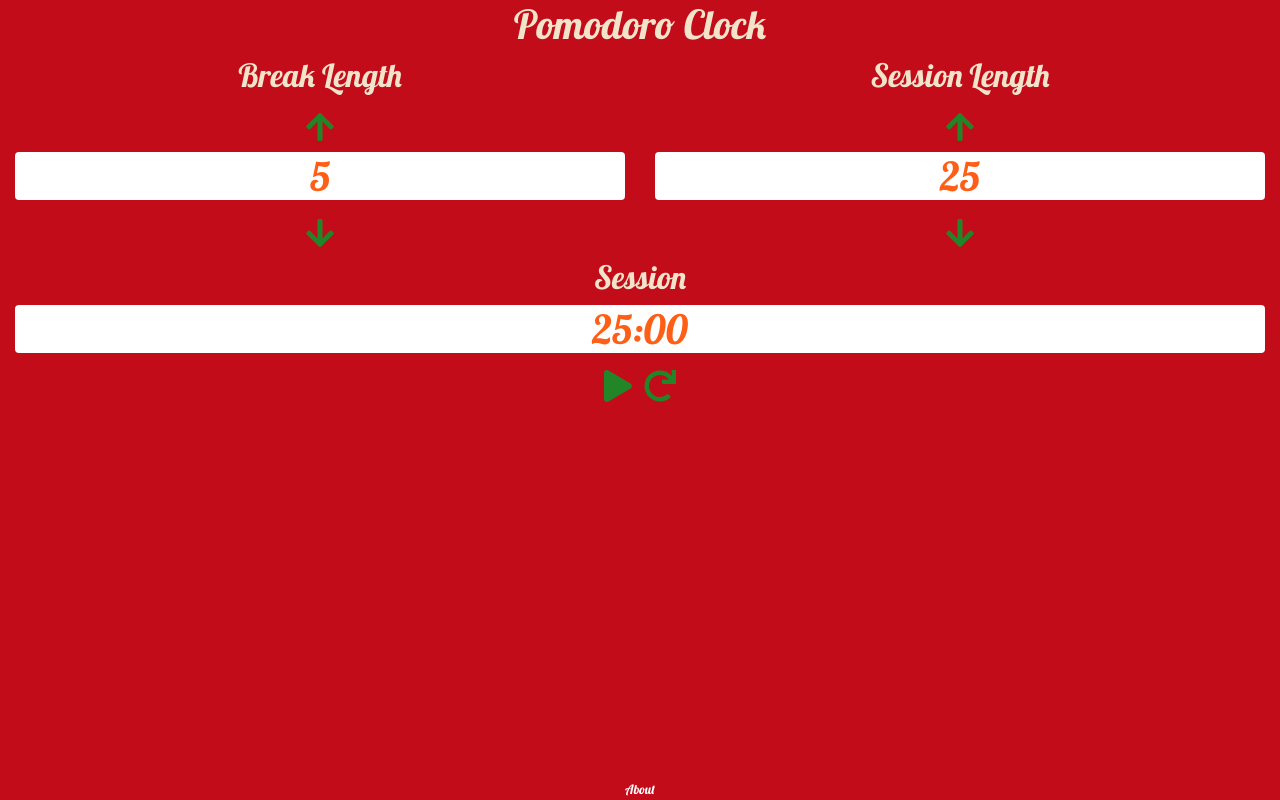
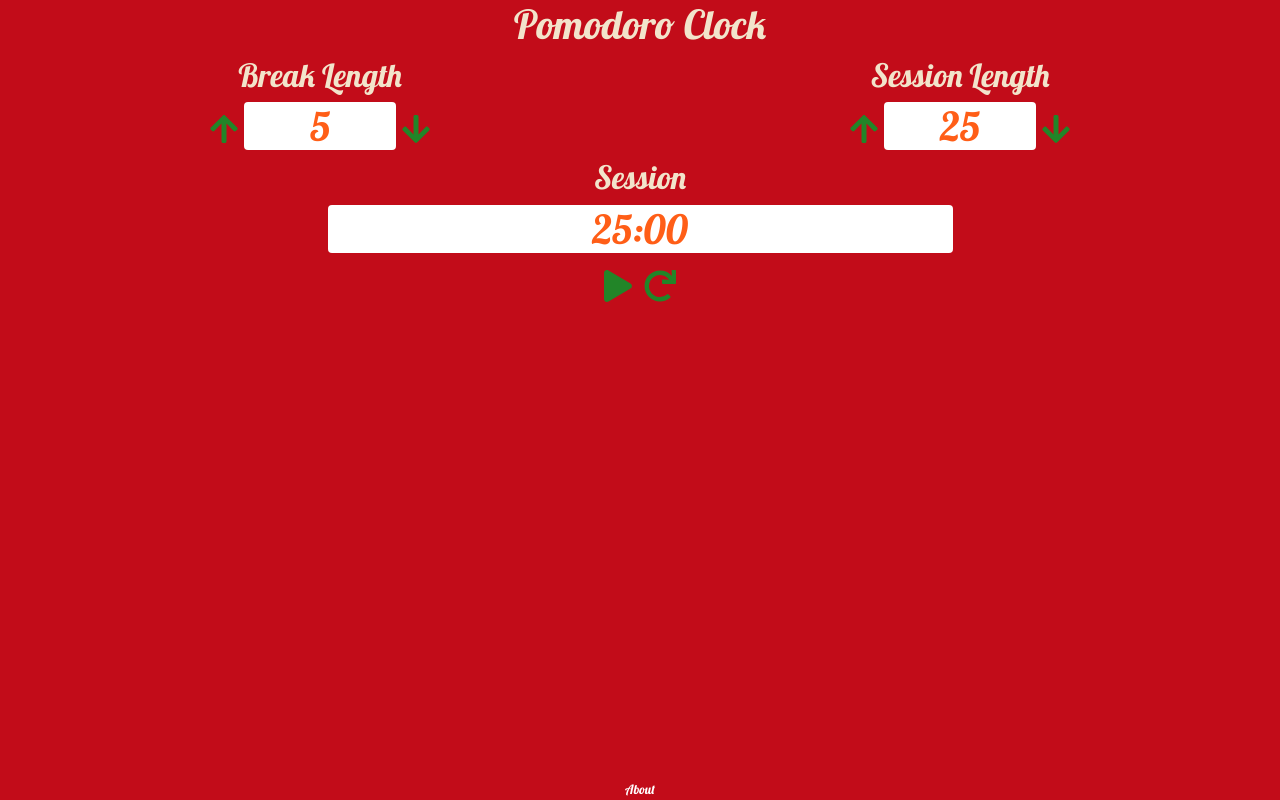
Before and after one commit to gumacahin/pomodoro-app, a React (Create React App) app: page / in a window 1280 px wide. Built offline with nearby package versions, Linux system fonts and the light colour scheme.

Commit message:
Update display size.

```diff
--- a/src/BreakLength.js
+++ b/src/BreakLength.js
@@ -9,7 +9,7 @@ export default class BreakLength extends React.Component {
         <h2 className="text-nowrap" id="break-label">Break Length</h2>
         <div className="adjuster-ui">
           <button onClick={breakIncrement} id="break-increment"><span className="sr-only">increase break length</span><FontAwesomeIcon icon="arrow-up" /></button>
-          <div className="h1 rounded" id="break-length">{ breakLength }</div>
+          <div className="h1 rounded d-inline-block w-25" id="break-length">{ breakLength }</div>
           <button onClick={breakDecrement} id="break-decrement"><span className="sr-only">decrease break length</span><FontAwesomeIcon icon="arrow-down" /></button>
         </div>
       </div>
--- a/src/Clock.js
+++ b/src/Clock.js
@@ -5,7 +5,7 @@ export default function Clock(props)  {
   return (
     <div id="timer-wrapper">
       <h2 id="timer-label">{mode}</h2>
-      <div className="h1 rounded" id="time-left">{String(Math.floor(timeLeft / 60)).padStart(2, '0') + ':'  + String(timeLeft % 60).padStart(2, '0')}</div>
+      <div className="d-inline-block w-50 h1 rounded" id="time-left">{String(Math.floor(timeLeft / 60)).padStart(2, '0') + ':'  + String(timeLeft % 60).padStart(2, '0')}</div>
     </div>
   );
 }
--- a/src/SessionLength.js
+++ b/src/SessionLength.js
@@ -10,7 +10,7 @@ export default class SessionLength extends React.Component {
         <h2 className="text-nowrap" id="session-label">Session Length</h2>
         <div className="adjuster-ui">
           <button onClick={sessionIncrement} id="session-increment"><span className="sr-only">increase session length</span><FontAwesomeIcon icon="arrow-up" /></button>
-          <div className="h1 rounded" id="session-length">{ sessionLength }</div>
+          <div className="d-inline-block w-25 h1 rounded" id="session-length">{ sessionLength }</div>
           <button onClick={sessionDecrement} id="session-decrement"><span className="sr-only">decrease session length</span><FontAwesomeIcon icon="arrow-down"/></button>
         </div>
       </div>
```
